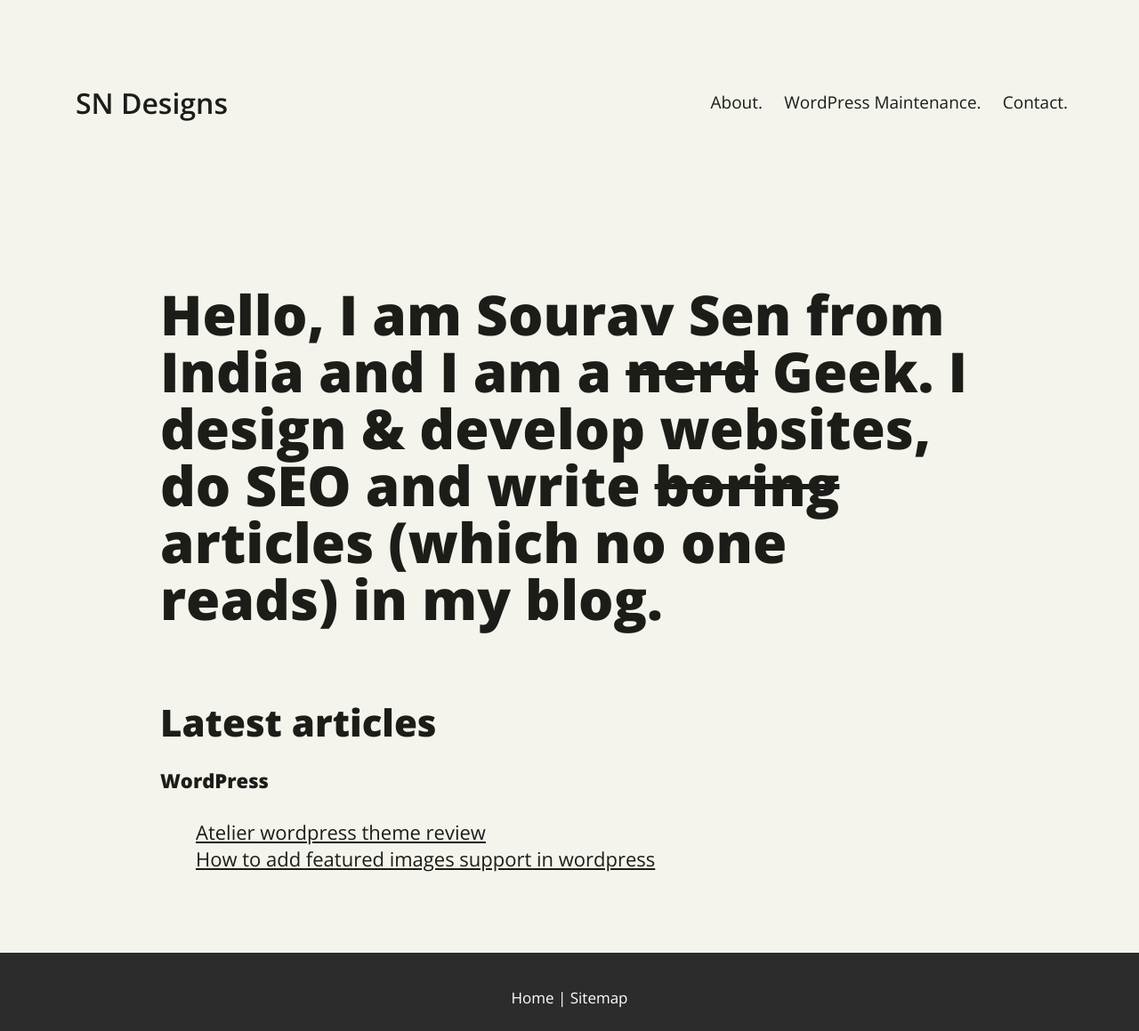
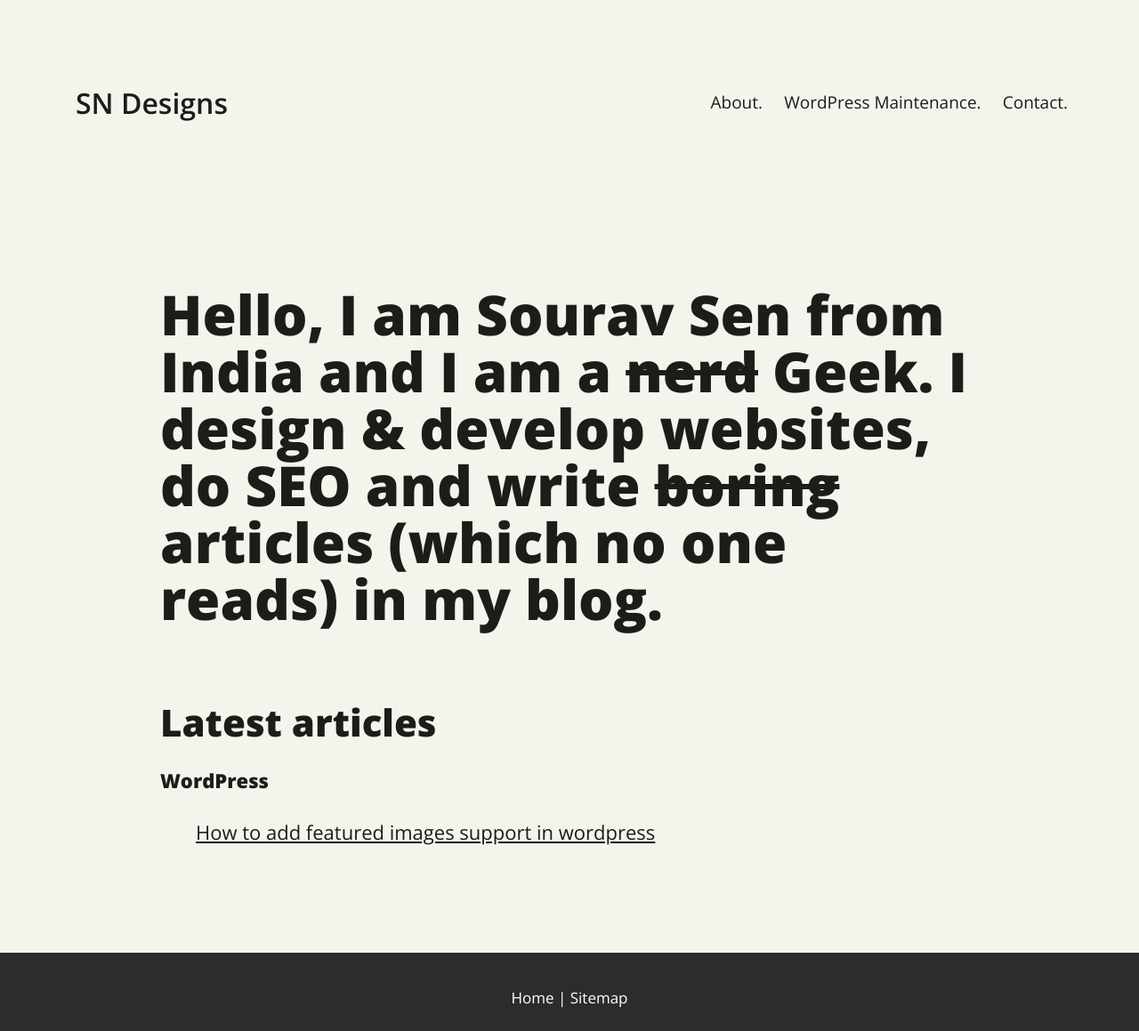
Before and after one commit to sndn/sndn.github.io, a Jekyll site: the page built from index.md, in a window 1280 px wide. Shown: the whole page at 89% size. Built offline with Jekyll 4.4.1, drawn with Linux system fonts in a browser that asks for light colours.

Commit message:
Add files via upload

```diff
--- a/_layouts/default.html
+++ b/_layouts/default.html
@@ -21,7 +21,6 @@
 			<div class="col-md-10 mx-auto">
 				<h3>WordPress</h3>
 				<ul>
-					<li><a href="{{site.url}}/atelier-wordpress-theme-review/">Atelier wordpress theme review</a></li>
 					<li><a href="{{site.url}}/wordpress-add-featured-images-support/">How to add featured images support in wordpress</a></li>
 				</ul>
 			</div>
```
